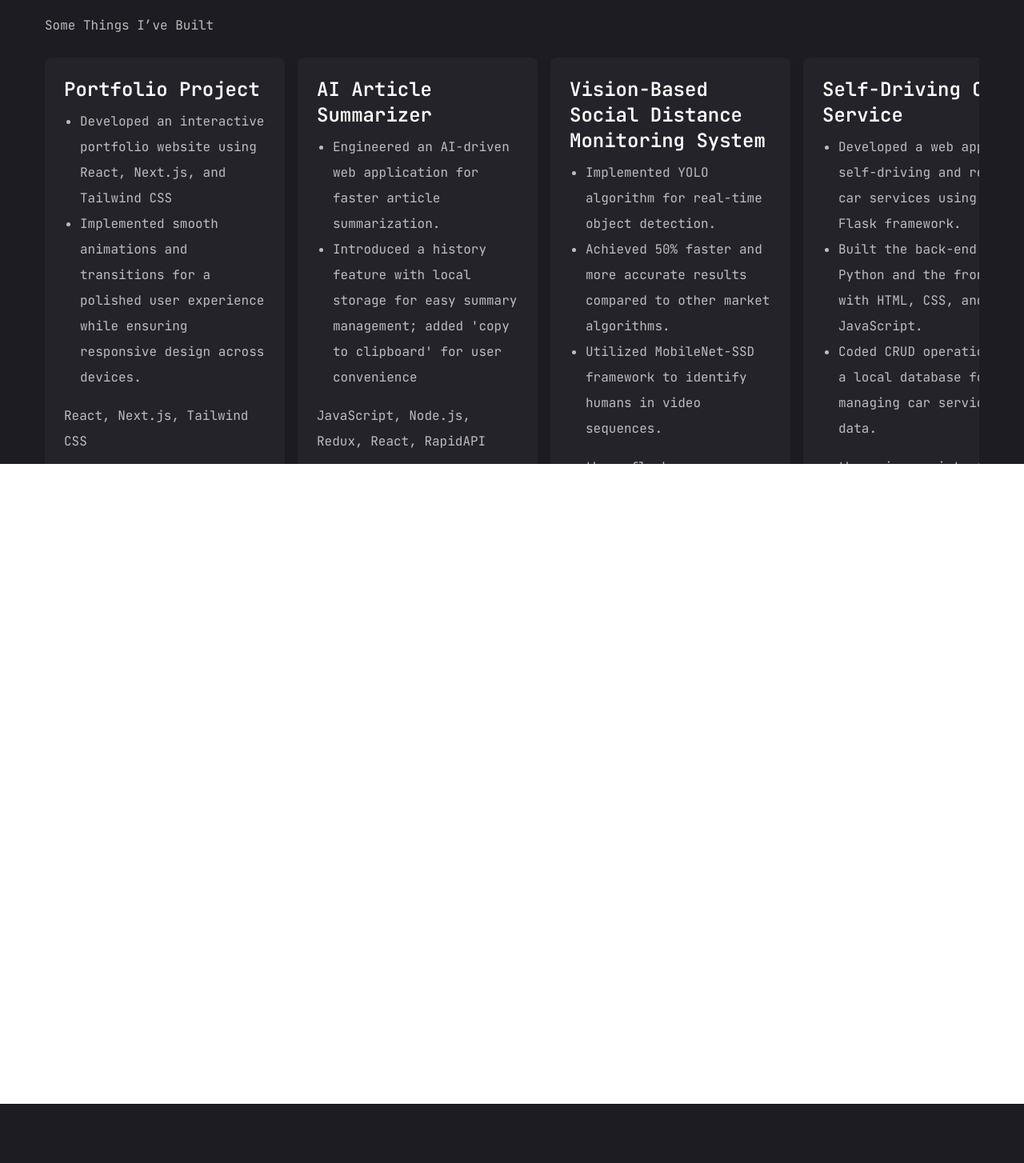
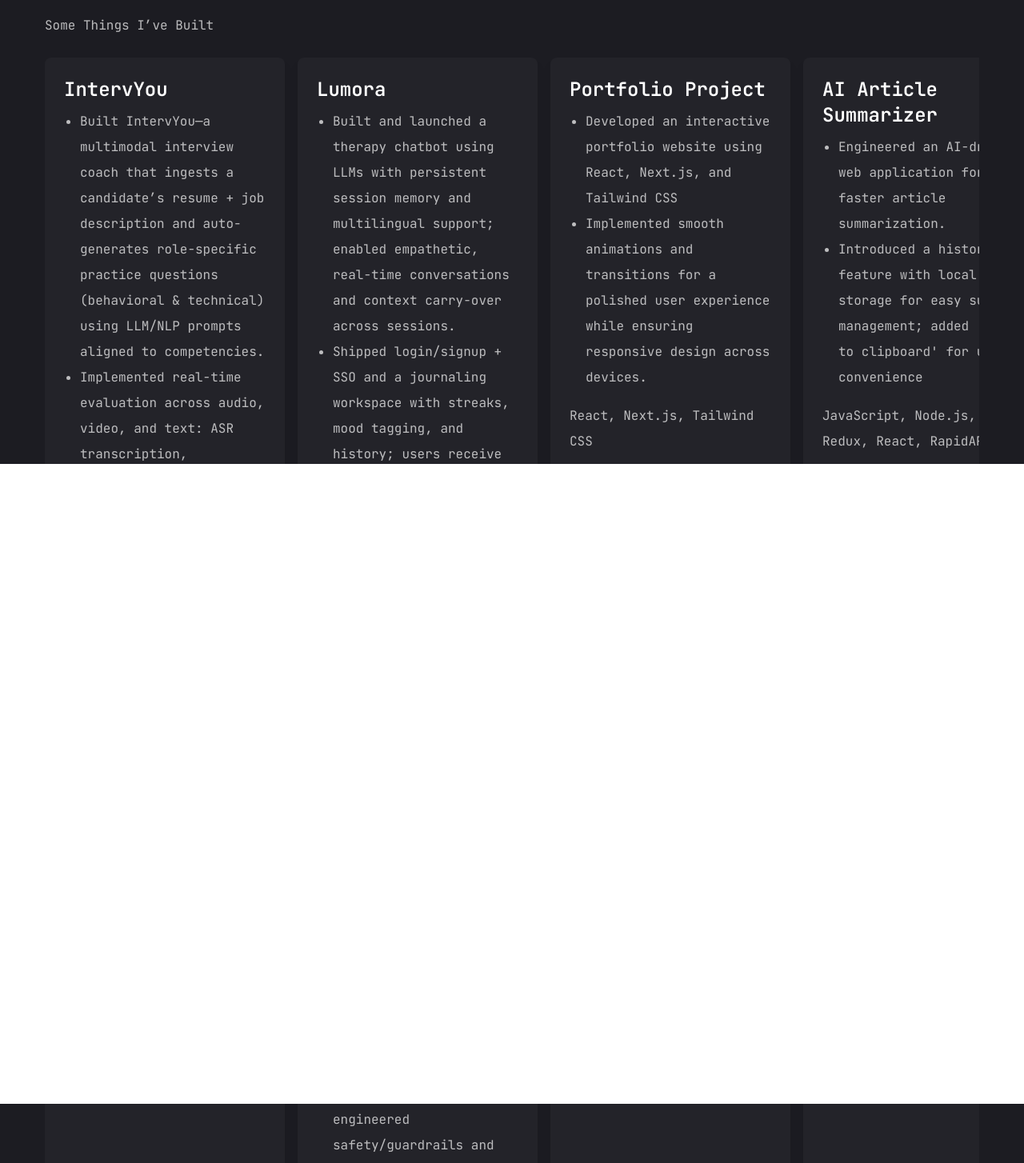
Before and after one commit to ruiner28/MyProfile, a Next.js app: page /work in a window 1280 px wide. Shown: the part 220-1674 px from the top of the page at 80% size. Before the commit the page ends 906 px from the top, so only its background shows below. Built offline with nearby package versions, Linux system fonts and the light colour scheme.

Commit message:
Added new projects

```diff
--- a/src/app/work/page.tsx
+++ b/src/app/work/page.tsx
@@ -14,6 +14,30 @@
 ];
 
 const projects = [
+  {
+    title: "IntervYou",
+    description: [
+      "Built IntervYou—a multimodal interview coach that ingests a candidate’s resume + job description and auto-generates role-specific practice questions (behavioral & technical) using LLM/NLP prompts aligned to competencies.",
+      "Implemented real-time evaluation across audio, video, and text: ASR transcription, prosody/pace/filler-word detection, CV-based facial expression & eye-contact cues, and NLP scoring for relevance, clarity, and STAR structure.",
+      "Designed a scoring rubric & feedback engine that maps answers to job requirements and returns timestamped insights, strengths/risk flags, suggested rephrases, and adaptive follow-ups; added a progress dashboard for session-over-session improvement.",
+    ],
+    link: "",
+    technologies: "React, Next.js, Tailwind CSS",
+    socials: [{ icon: <FaGithub /> }],
+  },
+  {
+    title: "Lumora",
+    description: [
+      "Built and launched a therapy chatbot using LLMs with persistent session memory and multilingual support; enabled empathetic, real-time conversations and context carry-over across sessions.",
+      "Shipped login/signup + SSO and a journaling workspace with streaks, mood tagging, and history; users receive personalized mood-booster quotes based on chat + journal context.",
+      "Implemented therapist portal and in-app scheduling; the system flags at-risk users from conversation signals and recommends licensed therapists by issue category.",
+      "Designed privacy-first data model with role-based access (patient/therapist) and consented sharing; all content stored in Firebase with granular security rules.",
+      "Added context-aware retrieval (conversation + journal embeddings) to reduce repeated prompts and improve response relevance; prompt-engineered safety/guardrails and crisis-escalation flows.",
+    ],
+    link: "http://lumoraa.app/",
+    technologies: "React, Next.js, Tailwind CSS",
+    socials: [{ icon: <FaGithub /> }],
+  },
   {
     title: "Portfolio Project",
     description: [
```
